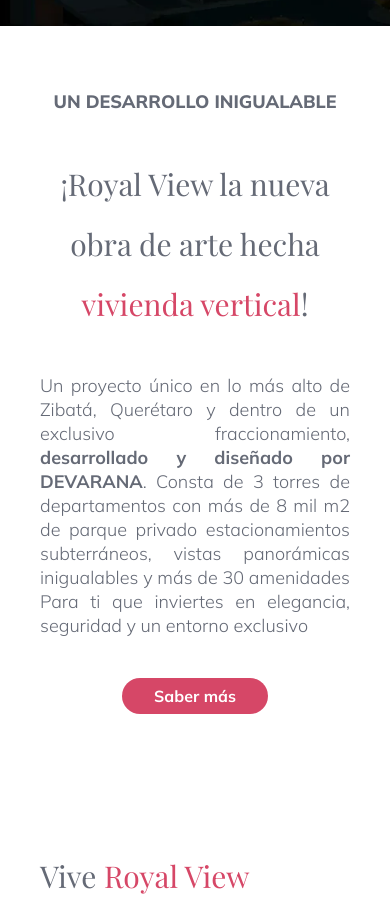
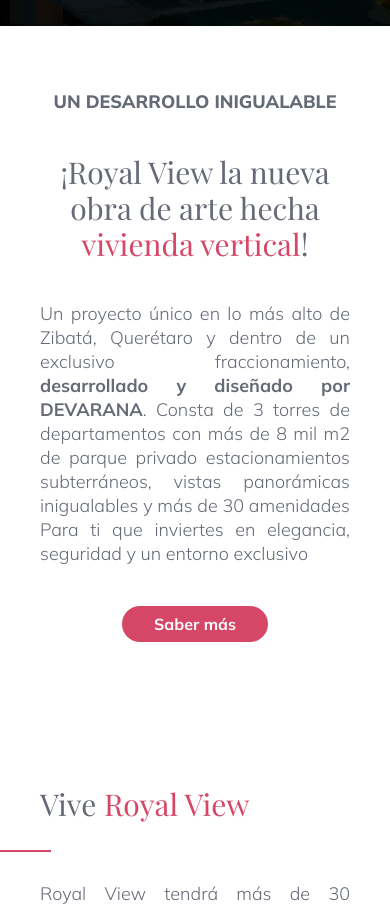
Before and after one commit to AbrahamDevarana/royalview_next, a Next.js app: page / in a window 390 px wide. Shown: the part 818-1726 px from the top of the page. Built offline with nearby package versions, Linux system fonts and the light colour scheme.

Commit message:
Ajustes Responsivo

```diff
--- a/components/BannerVisitanos.jsx
+++ b/components/BannerVisitanos.jsx
@@ -10,7 +10,9 @@
     return (
         <>
             <div className={`py-[60px] flex justify-center items-center flex-wrap bg-royal-pearl`}>
-                <div dangerouslySetInnerHTML={{__html: text}} />
+                <div>
+                    <h2 className="lg:text-3xl text-2xl text-center"> ¡Visítanos en Zibatá, <br className="md:hidden block"/> sección Acantha! </h2>
+                </div>
                 <div className="flex lg:pt-0 pt-5">
 
                     <div className="lg:mx-[80px] mx-[40px]">
--- a/pages/amenidades.jsx
+++ b/pages/amenidades.jsx
@@ -147,7 +147,7 @@
                 <ImageText image={areasVerdes} text={"Amplias áreas verdes"} />
             </div>
 
-            <BannerVisitanos text={'<h2 class="lg:text-3xl text-2xl text-center"> ¡Visítanos en Zibatá, sección Acantha! </h2>'} />
+            <BannerVisitanos />
 
             <BrochureModal isModalOpen={isModalOpen} setIsModalOpen={setIsModalOpen}/>
             <CtaModal isCtaOpen={isCtaOpen} setIsCtaOpen={setIsCtaOpen}/>
--- a/pages/contacto.jsx
+++ b/pages/contacto.jsx
@@ -23,7 +23,7 @@
                 </div>
             </div>
             <BannerSiguenos/>
-            <BannerVisitanos text={'<h2 class="lg:text-3xl text-2xl text-center"> ¡Visítanos en Zibatá, sección Acantha! </h2>'} />
+            <BannerVisitanos />
             <Map height={600}/>
         </>
      );
--- a/pages/index.jsx
+++ b/pages/index.jsx
@@ -94,7 +94,8 @@
 
         <div className="max-w-screen-xl px-10 text-center mx-auto lg:py-[140px] py-16" data-aos="fade-up" data-aos-duration="1000">
             <p className="font-extrabold">UN DESARROLLO INIGUALABLE</p>
-            <h2 className="text-3xl lg:text-5xl py-10 lg:tracking-wider" style={{ lineHeight: '60px' }}>¡Royal View la nueva obra de arte <br className="lg:block hidden"/> hecha <span className="text-royal-pink">vivienda vertical</span>!</h2>
+            <h2 className="text-3xl lg:text-5xl py-10 lg:tracking-wider lg:block hidden" style={{ lineHeight: '60px' }}>¡Royal View la nueva obra de arte <br className="lg:block hidden"/> hecha <span className="text-royal-pink">vivienda vertical</span>!</h2>
+            <h2 className="text-3xl lg:text-5xl py-10 lg:tracking-wider lg:hidden block">¡Royal View la nueva obra de arte <br className="lg:block hidden"/> hecha <span className="text-royal-pink">vivienda vertical</span>!</h2>
             <p className="font-light lg:text-center text-justify">
                 Un proyecto único en lo más alto de Zibatá, Querétaro y dentro de un exclusivo fraccionamiento, <span className="font-bold"> desarrollado y <br className="lg:block hidden"/>
                 diseñado por DEVARANA</span>. Consta de 3 torres de departamentos con más de 8 mil m2 de parque privado <br className="lg:block hidden"/>
```
